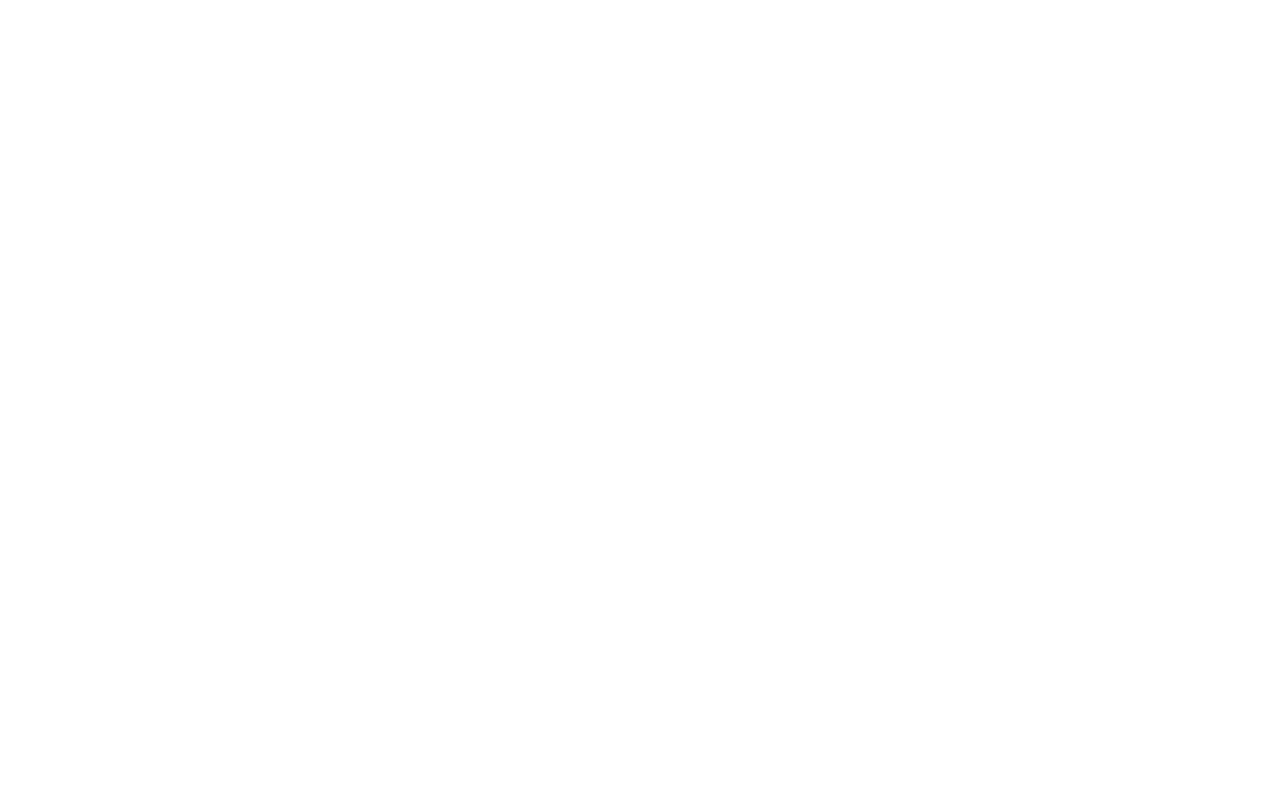
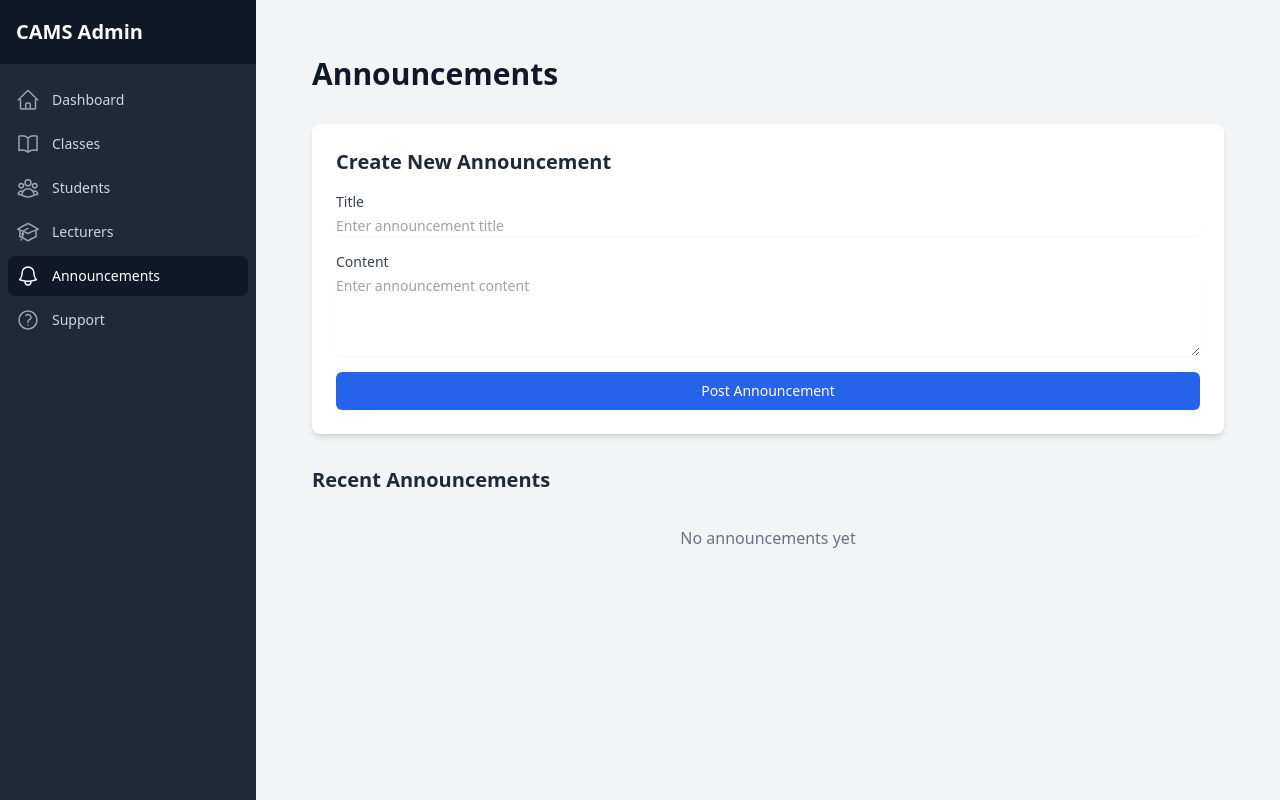
Before and after one commit to me-key-0/cams_admin, a React (Vite) app: page /admin/announcements in a window 1280 px wide. Before the commit this address had no page. Built offline with nearby package versions, Linux system fonts and the light colour scheme.

Commit message:
created announcement page

```diff
--- a/src/App.tsx
+++ b/src/App.tsx
@@ -3,6 +3,7 @@
 import AdminLayout from "./components/layout/AdminLayout";
 import Dashboard from "./pages/admin/Dashboard";
 import Classes from "./pages/admin/Classes";
+import Announcement from "./pages/admin/Announcement";
 
 const App = () => {
   // TODO: Add proper authentication check
@@ -25,6 +26,7 @@
         <Route path="/admin" element={<AdminLayout />}>
           <Route path="dashboard" element={<Dashboard />} />
           <Route path="classes" element={<Classes />} />
+          <Route path="announcements" element={<Announcement />} />
           {/* Add more routes as needed */}
         </Route>
       </Routes>
--- /dev/null
+++ b/src/pages/admin/Announcement.tsx
@@ -0,0 +1,102 @@
+import { useState } from "react";
+
+interface Announcement {
+  id: number;
+  title: string;
+  content: string;
+  date: string;
+}
+
+const Announcement = () => {
+  const [announcements, setAnnouncements] = useState<Announcement[]>([]);
+  const [formData, setFormData] = useState({
+    title: "",
+    content: "",
+  });
+
+  const handleSubmit = (e: React.FormEvent) => {
+    e.preventDefault();
+    const newAnnouncement: Announcement = {
+      id: Date.now(),
+      title: formData.title,
+      content: formData.content,
+      date: new Date().toLocaleDateString(),
+    };
+    setAnnouncements([newAnnouncement, ...announcements]);
+    setFormData({ title: "", content: "" });
+  };
+
+  return (
+    <div className="p-6 max-w-6xl mx-auto">
+      <h1 className="text-3xl font-bold text-gray-900 mb-8">Announcements</h1>
+
+      {/* Create Announcement Form */}
+      <div className="bg-white rounded-lg shadow-md p-6 mb-8">
+        <h2 className="text-xl font-semibold text-gray-800 mb-4">Create New Announcement</h2>
+        <form onSubmit={handleSubmit} className="space-y-4">
+          <div>
+            <label htmlFor="title" className="block text-sm font-medium text-gray-700">
+              Title
+            </label>
+            <input
+              type="text"
+              id="title"
+              value={formData.title}
+              onChange={(e) => setFormData({ ...formData, title: e.target.value })}
+              className="mt-1 block w-full rounded-md border-gray-300 shadow-sm focus:border-blue-500 focus:ring-blue-500 sm:text-sm"
+              required
+              placeholder="Enter announcement title"
+            />
+          </div>
+
+          <div>
+            <label htmlFor="content" className="block text-sm font-medium text-gray-700">
+              Content
+            </label>
+            <textarea
+              id="content"
+              value={formData.content}
+              onChange={(e) => setFormData({ ...formData, content: e.target.value })}
+              rows={4}
+              className="mt-1 block w-full rounded-md border-gray-300 shadow-sm focus:border-blue-500 focus:ring-blue-500 sm:text-sm"
+              required
+              placeholder="Enter announcement content"
+            />
+          </div>
+
+          <div>
+            <button
+              type="submit"
+              className="w-full flex justify-center py-2 px-4 border border-transparent rounded-md shadow-sm text-sm font-medium text-white bg-blue-600 hover:bg-blue-700 focus:outline-none focus:ring-2 focus:ring-offset-2 focus:ring-blue-500"
+            >
+              Post Announcement
+            </button>
+          </div>
+        </form>
+      </div>
+
+      {/* Announcements List */}
+      <div className="space-y-4">
+        <h2 className="text-xl font-semibold text-gray-800 mb-4">Recent Announcements</h2>
+        {announcements.length === 0 ? (
+          <p className="text-gray-500 text-center py-4">No announcements yet</p>
+        ) : (
+          announcements.map((announcement) => (
+            <div
+              key={announcement.id}
+              className="bg-white rounded-lg shadow-md p-6 hover:shadow-lg transition-shadow"
+            >
+              <div className="flex justify-between items-start mb-2">
+                <h3 className="text-lg font-semibold text-gray-900">{announcement.title}</h3>
+                <span className="text-sm text-gray-500">{announcement.date}</span>
+              </div>
+              <p className="text-gray-700 whitespace-pre-wrap">{announcement.content}</p>
+            </div>
+          ))
+        )}
+      </div>
+    </div>
+  );
+};
+
+export default Announcement;
```
